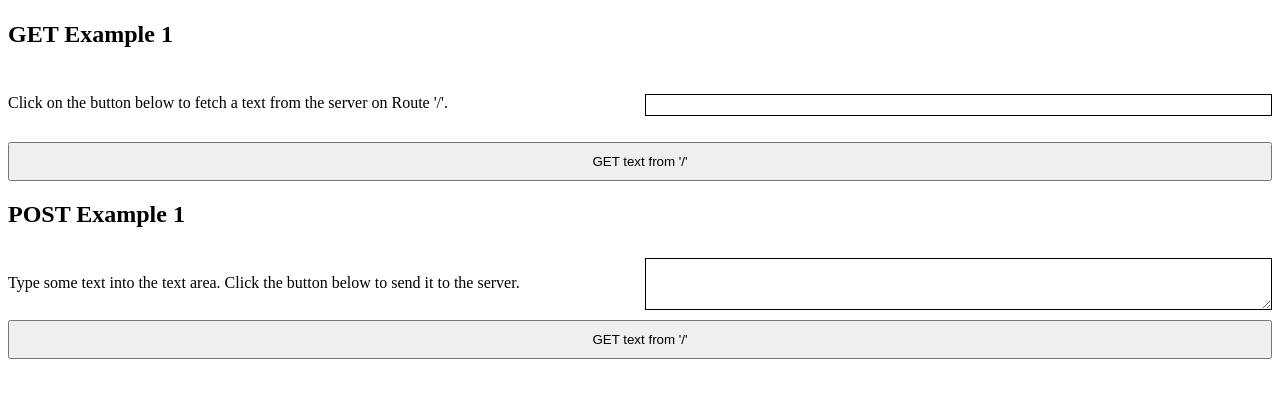
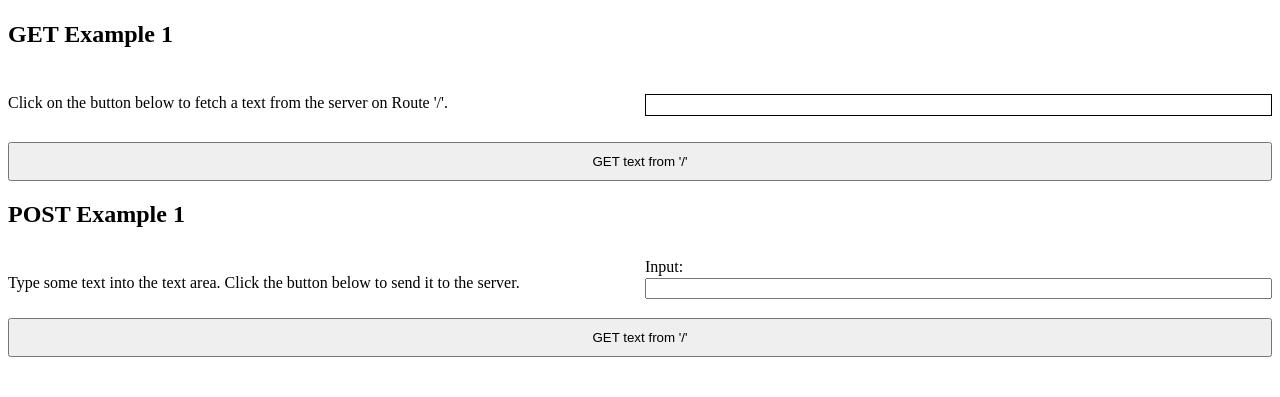
Before and after one commit to arisslin/express-playground, a website built with Parcel: page src/client/index.html in a window 1280 px wide. Shown: the part 79-476 px from the top of the page. Built offline with nearby package versions, Linux system fonts and the light colour scheme.

Commit message:
Add and style form for example 2

```diff
--- a/src/client/index.html
+++ b/src/client/index.html
@@ -31,8 +31,17 @@
         Type some text into the text area. Click the button below to send it to
         the server.
       </p>
-      <textarea class="post-example-1__textarea"></textarea>
-      <button class="post-example-1__button">GET text from '/'</button>
+      <form class="post-example-1__form">
+        <label for="post-example-input">Input:</label>
+        <input
+          id="post-example-input"
+          name="post-example-input"
+          data-js="post-text-area"
+        />
+      </form>
+      <button class="post-example-1__button" data-js="post-button-1">
+        GET text from '/'
+      </button>
     </section>
   </body>
 </html>
--- a/src/client/index.ts
+++ b/src/client/index.ts
@@ -8,3 +8,5 @@ buttonGet?.addEventListener('click', () => {
       paragraphGet!.textContent = data;
     });
 });
+
+const buttonPost = document.querySelector('[data-js=post-button-1]');
--- a/src/client/styles.css
+++ b/src/client/styles.css
@@ -14,6 +14,20 @@
     'button button';
 }
 
+.get-example-1 {
+  grid-template-areas:
+    'headline headline'
+    'description response'
+    'button button';
+}
+
+.post-example-1 {
+  grid-template-areas:
+    'headline headline'
+    'description form'
+    'button button';
+}
+
 .get-example-1__headline,
 .post-example-1__headline {
   grid-area: headline;
@@ -24,11 +38,17 @@
   grid-area: description;
 }
 
-.get-example-1__response,
-.post-example-1__textarea {
+.get-example-1__response {
   grid-area: response;
   border: 1px solid black;
   padding: 10px;
+}
+
+.post-example-1__form {
+  grid-area: form;
+  display: flex;
+  flex-direction: column;
+  gap: 2px;
 }
 
 .get-example-1__button,
```
